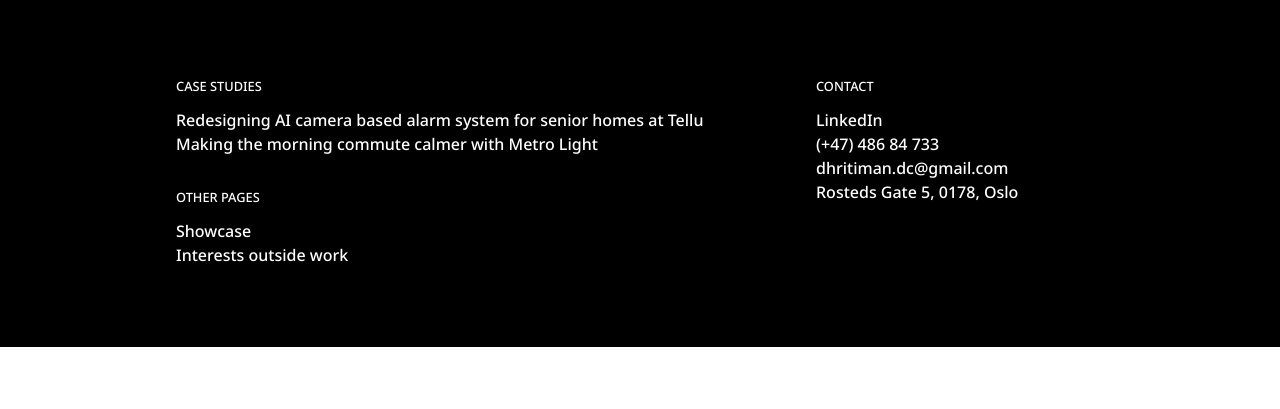
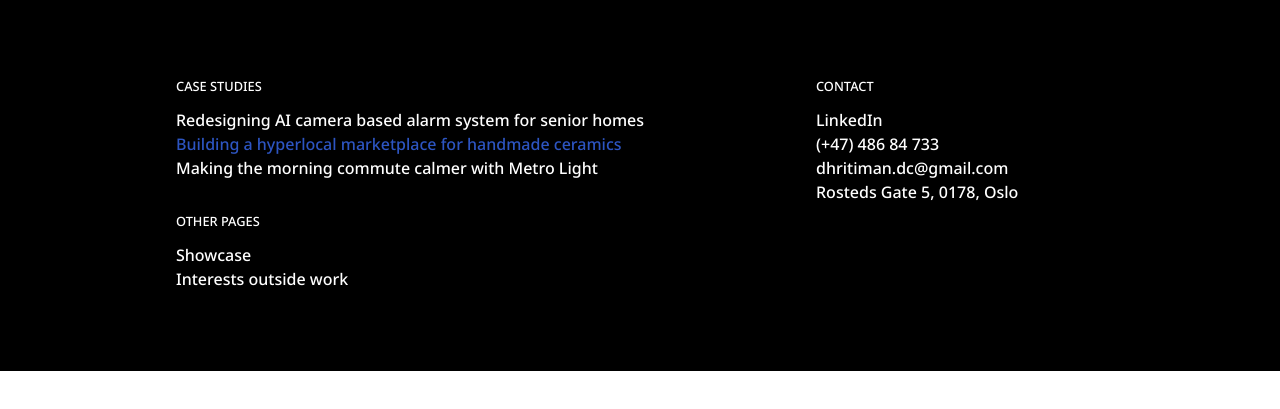
Before and after one commit to studio-dhri/portfolio, a plain HTML site: page pages/handmud.html in a window 1280 px wide. Shown: the part 151-560 px from the top of the page. Drawn offline with Linux system fonts and the light colour scheme.

Commit message:
Minor fix on links

```diff
--- a/pages/handmud.html
+++ b/pages/handmud.html
@@ -29,9 +29,10 @@
             <div class="links">
                 <div class="sub-links">
                     <div class="section-title">case studies</div>
-                    <ul class="footer-list-items">
-                        <a href="./camera-supervision.html">Redesigning AI camera based alarm system for senior homes at
-                            Tellu</a>
+                    <ul class="footer-list-items"><a href="./camera-supervision.html">Redesigning AI camera based alarm
+                            system for senior homes</a>
+                        <a href="./handmud.html" class="current">Building a hyperlocal marketplace for handmade
+                            ceramics</a>
                         <a href="./metro-light.html">Making the morning commute calmer with Metro Light</a>
                     </ul>
                 </div>
--- a/styles.css
+++ b/styles.css
@@ -198,7 +198,7 @@ a:hover {
     color: #2d55c2;
 }
 
-.disabled {
+.current {
     cursor: default;
     text-decoration-style: wavy;
     pointer-events: none;
```
Also changed, not shown: index.html (+1 -1 lines), pages/camera-supervision.html (+3 -0 lines), pages/interests.html (+3 -3 lines), pages/metro-light.html (+4 -3 lines), pages/showcase.html (+3 -3 lines).
